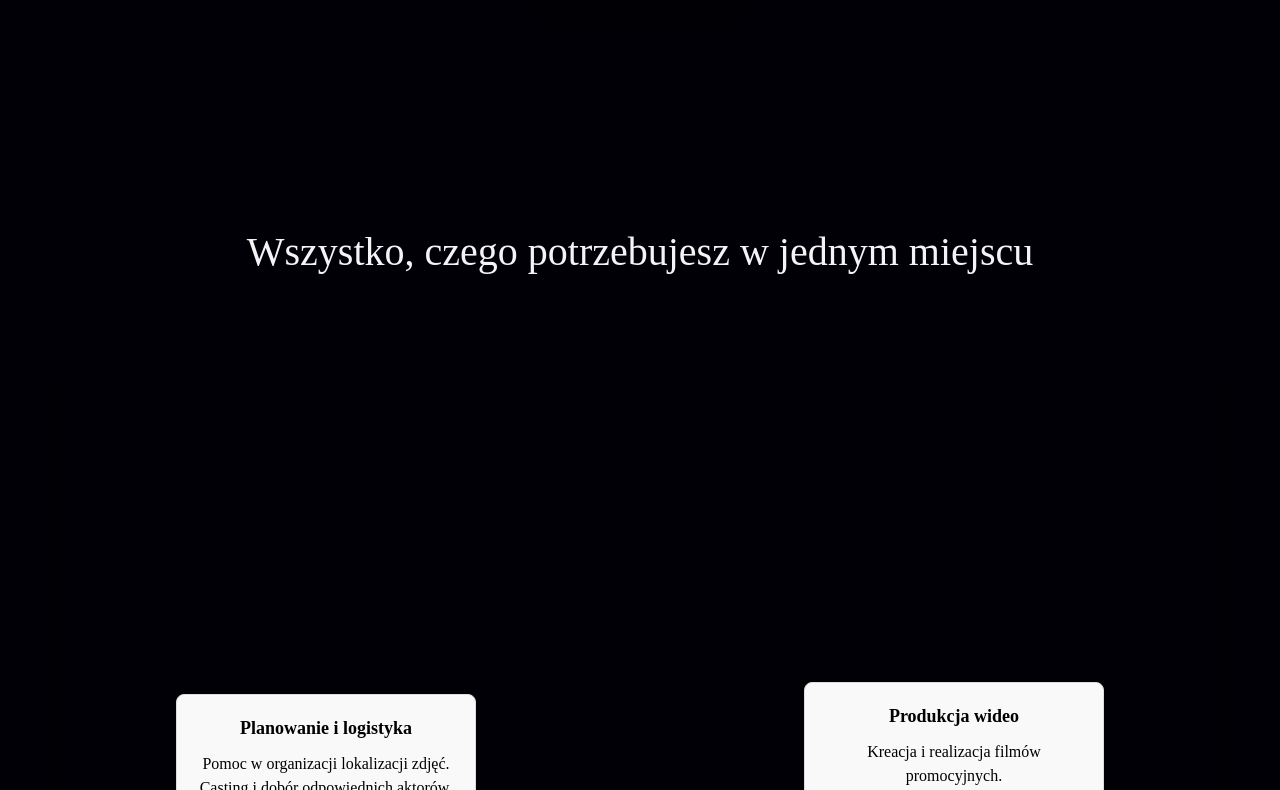
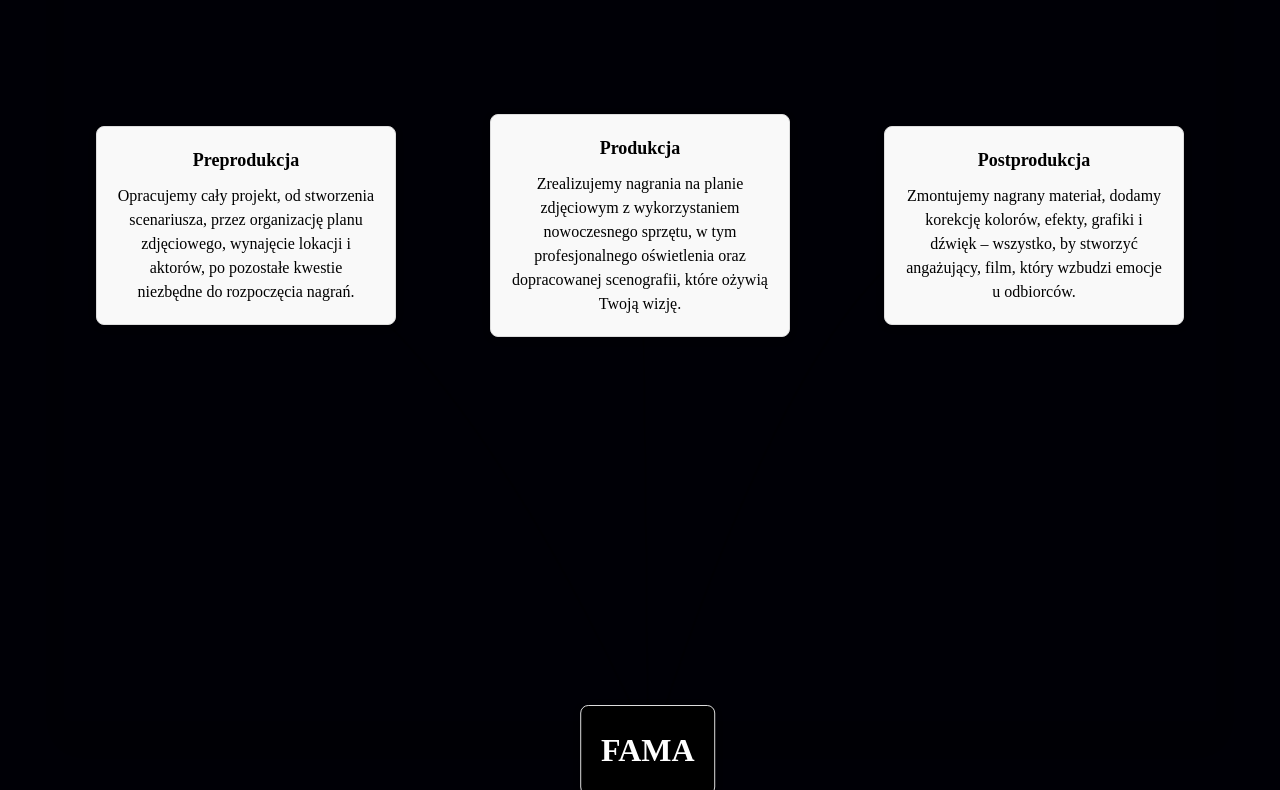
Before and after one commit to kkplak/FAMA, a React (Create React App) app: page /1/home in a window 1280 px wide. Shown: the part 2010-2800 px from the top of the page. Built offline with nearby package versions, Linux system fonts and the light colour scheme; a web font is replaced by a local one.

Commit message:
testing new yt link

```diff
--- a/src/App.css
+++ b/src/App.css
@@ -108,24 +108,6 @@ h1 {
   width: 100%;
 }
 
-.welcome-button {
-  margin-top: 2rem;
-  font-size: 0.9rem;
-  display: flex;
-  justify-content: center;
-  align-items: center;
-  padding: 0.4rem 0.8rem;
-  gap: 0.6rem;
-  background: #fff;
-  border-radius: 10px;
-  cursor: pointer;
-  text-decoration: none !important;
-}
-
-.welcome-button:hover {
-  background: #056bfae0;
-}
-
 .contact-box-container {
   display: flex;
   justify-content: center;
@@ -188,7 +170,7 @@ h1 {
   height: 100%;
   object-fit: cover;
   z-index: -1;
-  scale: 2;
+  scale: 1.3;
 }
 
 .overlay {
@@ -409,7 +391,7 @@ h1 {
   background-color: red;
 }
 
-.card-5,
+/* .card-5,
 .card-1 {
   margin-left: 5rem;
 }
@@ -417,21 +399,21 @@ h1 {
 .card-2,
 .card-6 {
   margin-right: 5rem;
-}
-.card-7,
+} */
+/* .card-7,
 .card-8 {
   width: 15rem;
   overflow: hidden;
   padding: 0;
   margin: 0;
-}
+} */
 .container-offers {
   position: relative;
   overflow: visible;
   padding: 20rem 2rem !important;
 }
 
-.card-7 {
+/* .card-7 {
   position: absolute;
   bottom: 0;
   left: 30%;
@@ -440,7 +422,7 @@ h1 {
   position: absolute;
   bottom: 0;
   right: 30%;
-}
+} */
 .offer-video-4 {
   width: 110%;
   height: 100%;
@@ -449,11 +431,11 @@ h1 {
 
 .middle-fama {
   position: absolute;
-  top: 45rem;
-  left: 45%;
+  left: 47.9%;
+  top: 90%;
+  transform: translate(-50%, 50%);
   width: auto;
   margin: 2rem;
-
   color: white;
   background-color: black;
   font-size: 2rem;
--- a/src/components/AnimatedBeam/BeamMiddle.tsx
+++ b/src/components/AnimatedBeam/BeamMiddle.tsx
@@ -26,24 +26,41 @@ export function AnimatedBeamMiddle() {
       <div className="flex size-full flex-col  z-10 items-stretch justify-between gap-16">
         <div className="flex flex-row items-center justify-between">
           <div className="offer-card card-1" ref={div1Ref}>
-            <h2 className="offer-title">Planowanie i logistyka</h2>
+            <h2 className="offer-title">Preprodukcja</h2>
             <ul className="offer-list">
-              <li>Pomoc w organizacji lokalizacji zdjęć.</li>
-              <li>Casting i dobór odpowiednich aktorów.</li>
-              <li>Zarządzanie harmonogramem produkcji.</li>
+              <li>
+                Opracujemy cały projekt, od stworzenia scenariusza, przez
+                organizację planu zdjęciowego, wynajęcie lokacji i aktorów, po
+                pozostałe kwestie niezbędne do rozpoczęcia nagrań.
+              </li>
             </ul>
           </div>
-          <div className="offer-card card-2" ref={div5Ref}>
-            <h2 className="offer-title">Produkcja wideo</h2>
+          <div className="offer-card card-2" ref={div2Ref}>
+            <h2 className="offer-title">Produkcja</h2>
             <ul className="offer-list">
-              <li>Kreacja i realizacja filmów promocyjnych.</li>
-              <li>Produkcja filmów korporacyjnych i szkoleniowych.</li>
-              <li>Tworzenie teledysków muzycznych.</li>
+              <li>
+                Zrealizujemy nagrania na planie zdjęciowym z wykorzystaniem
+                nowoczesnego sprzętu, w tym profesjonalnego oświetlenia oraz
+                dopracowanej scenografii, które ożywią Twoją wizję.
+              </li>
+            </ul>
+          </div>
+          <div className="offer-card card-3" ref={div3Ref}>
+            <h2 className="offer-title">Postprodukcja</h2>
+            <ul className="offer-list">
+              <li>
+                Zmontujemy nagrany materiał, dodamy korekcję kolorów, efekty,
+                grafiki i dźwięk – wszystko, by stworzyć angażujący, film, który
+                wzbudzi emocje u odbiorców.
+              </li>
             </ul>
           </div>
         </div>
-        <div className="flex flex-row items-center justify-between">
-          <div className="offer-card card-3" ref={div2Ref}>
+        <div className="">
+          <h3 ref={div4Ref} className="offer-card middle-fama font-bold">
+            FAMA
+          </h3>
+          {/* <div className="offer-card card-4" ref={div6Ref}>
             <h2 className="offer-title">Relacje z wydarzen</h2>
             <ul className="offer-list">
               <li>
@@ -52,21 +69,8 @@ export function AnimatedBeamMiddle() {
               <li>Transmisje na żywo oraz streaming wydarzeń online.</li>
               <li>Tworzenie relacji wideo i podsumowań wydarzeń.</li>
             </ul>
-          </div>
-          <h3 ref={div4Ref} className="offer-card middle-fama font-bold">
-            FAMA
-          </h3>
-          <div className="offer-card card-4" ref={div6Ref}>
-            <h2 className="offer-title">Relacje z wydarzen</h2>
-            <ul className="offer-list">
-              <li>
-                Zapis wideo konferencji, szkoleń i innych wydarzeń na żywo.
-              </li>
-              <li>Transmisje na żywo oraz streaming wydarzeń online.</li>
-              <li>Tworzenie relacji wideo i podsumowań wydarzeń.</li>
-            </ul>
-          </div>
-          <div className="offer-card card-7" ref={div8Ref}>
+          </div> */}
+          {/* <div className="offer-card card-7" ref={div8Ref}>
             <iframe
               className="offer-video-4"
               // width="560"
@@ -77,8 +81,8 @@ export function AnimatedBeamMiddle() {
               allow="accelerometer; autoplay; clipboard-write; encrypted-media; gyroscope; picture-in-picture"
               allowFullScreen
             ></iframe>
-          </div>
-          <div className="offer-card card-8" ref={div9Ref}>
+          </div> */}
+          {/* <div className="offer-card card-8" ref={div9Ref}>
             <iframe
               className="offer-video-4"
               // width="560"
@@ -89,9 +93,9 @@ export function AnimatedBeamMiddle() {
               allow="accelerometer; autoplay; clipboard-write; encrypted-media; gyroscope; picture-in-picture"
               allowFullScreen
             ></iframe>
-          </div>
+          </div> */}
         </div>
-        <div className="flex flex-row items-center justify-between">
+        {/* <div className="flex flex-row items-center justify-between">
           <div className="offer-card card-5" ref={div3Ref}>
             <h2 className="offer-title">Postprodukcja</h2>
             <ul className="offer-list">
@@ -110,7 +114,7 @@ export function AnimatedBeamMiddle() {
               <li>Tworzenie relacji wideo i podsumowań wydarzeń.</li>
             </ul>
           </div>
-        </div>
+        </div> */}
       </div>
 
       <AnimatedBeam
@@ -124,6 +128,7 @@ export function AnimatedBeamMiddle() {
         containerRef={containerRef}
         fromRef={div2Ref}
         toRef={div4Ref}
+        duration={40}
       />
       <AnimatedBeam
         containerRef={containerRef}
@@ -131,16 +136,17 @@ export function AnimatedBeamMiddle() {
         toRef={div4Ref}
         curvature={75}
         endYOffset={10}
+        reverse
       />
-      <AnimatedBeam
+      {/* <AnimatedBeam
         containerRef={containerRef}
         fromRef={div4Ref}
         toRef={div6Ref}
         curvature={0}
         endYOffset={0}
         reverse
-      />
-      <AnimatedBeam
+      /> */}
+      {/* <AnimatedBeam
         containerRef={containerRef}
         fromRef={div4Ref}
         toRef={div8Ref}
@@ -148,29 +154,29 @@ export function AnimatedBeamMiddle() {
         endYOffset={0}
         gradientStartColor="#FF0000"
         reverse
-      />
-      <AnimatedBeam
+      /> */}
+      {/* <AnimatedBeam
         containerRef={containerRef}
         fromRef={div4Ref}
         toRef={div9Ref}
         curvature={0}
         endYOffset={0}
         gradientStartColor="#FF0000"
-      />
-      <AnimatedBeam
+      /> */}
+      {/* <AnimatedBeam
         containerRef={containerRef}
         fromRef={div5Ref}
         toRef={div4Ref}
         reverse
-      />
-      <AnimatedBeam
+      /> */}
+      {/* <AnimatedBeam
         containerRef={containerRef}
         fromRef={div7Ref}
         toRef={div4Ref}
         curvature={75}
         endYOffset={10}
         reverse
-      />
+      /> */}
     </div>
   );
 }
--- a/src/components/AnimatedBeam/BeamTest.tsx
+++ b/src/components/AnimatedBeam/BeamTest.tsx
@@ -75,7 +75,7 @@ export function AnimatedBeamDemo() {
       </div>
 
       {/* Beams connecting the Circles */}
-      <AnimatedBeam
+      {/* <AnimatedBeam
         duration={12}
         containerRef={containerRef}
         fromRef={div1Ref}
@@ -92,7 +92,7 @@ export function AnimatedBeamDemo() {
         containerRef={containerRef}
         fromRef={div3Ref}
         toRef={div4Ref}
-      />
+      /> */}
     </div>
   );
 }
--- a/src/pages/Home.tsx
+++ b/src/pages/Home.tsx
@@ -113,13 +113,18 @@ const Home: React.FC = () => {
         className={`hero-section ${contentVisible ? "visible" : ""}`}
       >
         <iframe
-          src="https://www.youtube.com/embed/cZxYLJlxeJg?autoplay=1&mute=1&loop=1&playlist=cZxYLJlxeJg"
+          src="https://www.youtube.com/embed/EfmEQTNOEuk?autoplay=1&mute=1&loop=1&playlist=EfmEQTNOEuk"
           frameBorder="0"
           allow="autoplay; loop; muted"
           allowFullScreen
           title="FAMA Video"
           className="background-video"
         ></iframe>
+        {/* <video autoPlay muted loop className="background-video" playsInline>
+          <source src="/media/fama_demo.mp4" type="video/mp4" />
+          Your browser does not support the video tag.
+        </video> */}
+
         <div className="overlay">
           <Sticky offset={35}>
             <h1 className="hero-title">{t("fama")}</h1>
@@ -151,6 +156,15 @@ const Home: React.FC = () => {
         </div>
       </div>
       <div id="portfolio" className={`content ${!loading ? "visible" : ""}`}>
+        <div
+          id="content"
+          className={`button-box-container ${!loading ? "visible" : ""}`}
+        >
+          <h1 className="insurances-header">{t("offerH1")}</h1>
+          {/* <AnimatedBeamDemo /> */}
+          <AnimatedBeamMiddle />
+          {/* <Offert offersData={offersData} /> */}
+        </div>
         <div className="container-home home">
           <div className="text-container">
             <h1>{t("homeH1")}</h1>
@@ -254,16 +268,6 @@ const Home: React.FC = () => {
             </ShineBorder>
           </div>
         </div>
-
-        <div
-          id="content"
-          className={`button-box-container ${!loading ? "visible" : ""}`}
-        >
-          <h1 className="insurances-header">{t("offerH1")}</h1>
-          {/* <AnimatedBeamDemo /> */}
-          <AnimatedBeamMiddle />
-          {/* <Offert offersData={offersData} /> */}
-        </div>
       </div>
 
       {isOpen && (
```
